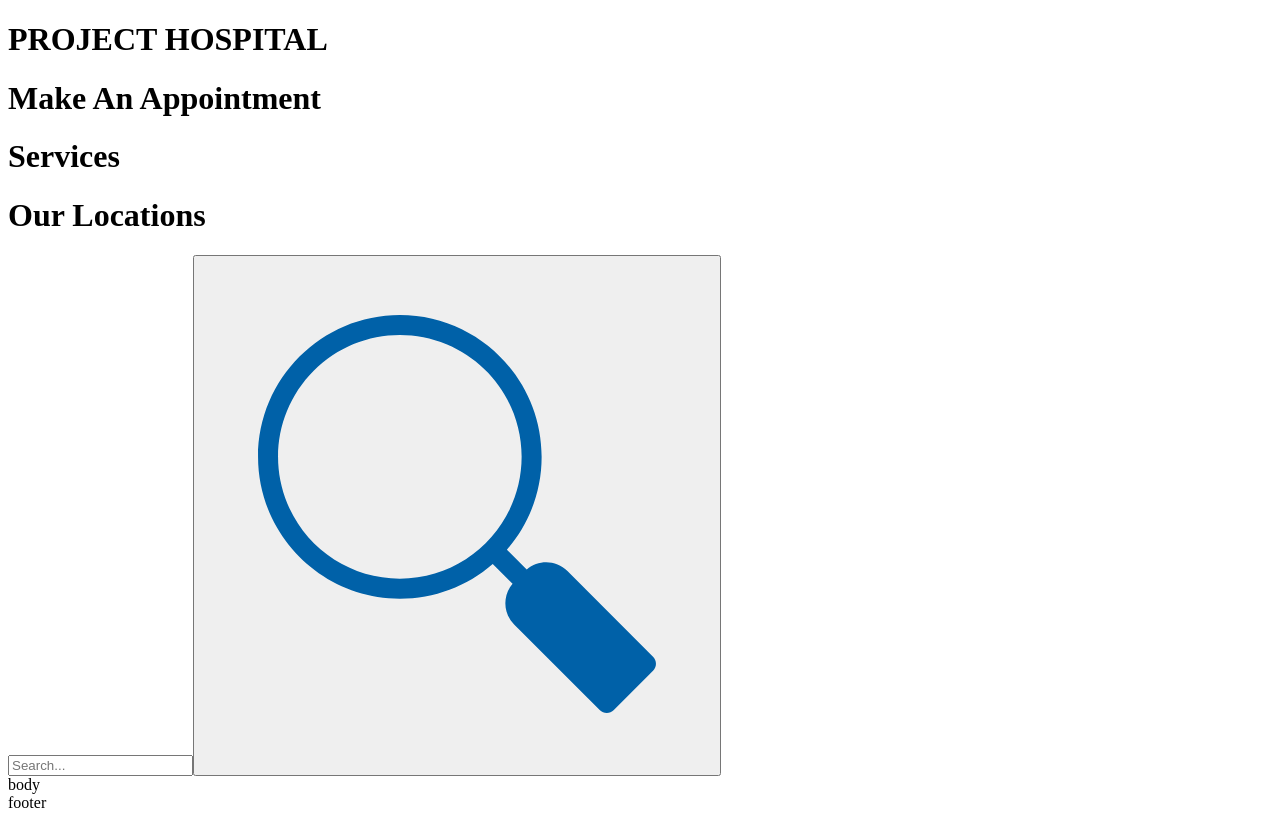
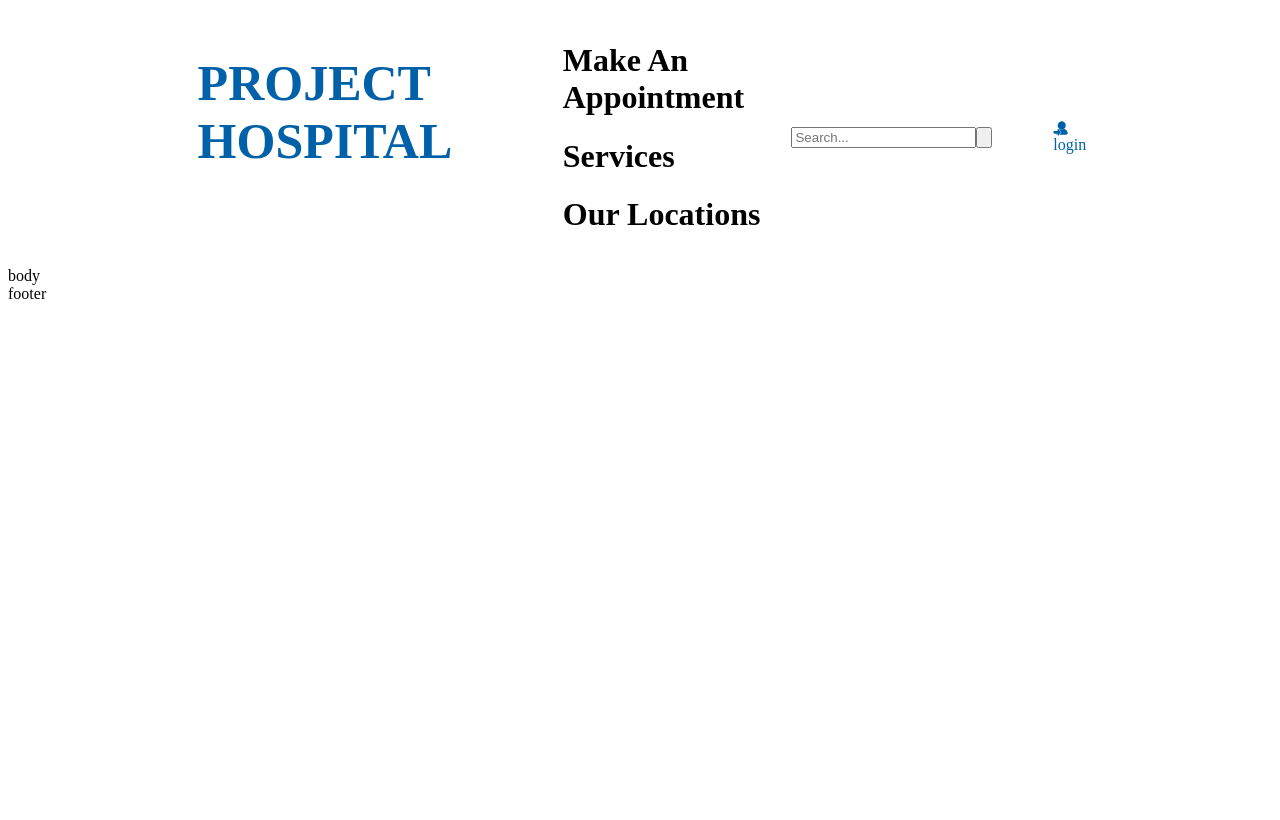
Before and after one commit to mrnguyener21/Hospital_Landing_Page_React, a React (Create React App) app: page / in a window 1280 px wide. Built offline with nearby package versions, Linux system fonts and the light colour scheme.

Commit message:
imported over navBar html tags from vanilla JS project and refactored for JSX

```diff
--- a/src/component/NavBar/NavBar.js
+++ b/src/component/NavBar/NavBar.js
@@ -3,18 +3,23 @@ import styles from './NavBar.module.css'
 const NavBar = ({navBarLinks, images:{magnifyingGlass, logIn, hamburgerMenu}}) => {
     console.log(navBarLinks)
     return (
-        <div className={styles.navBarContainer}>
+        <div className={styles.navBar}>
             <h1 className={styles.logo}>PROJECT HOSPITAL</h1>
 
             <div className={styles.navBarLinksContainer}>
-                {navBarLinks.map(link => <h1 className={styles.link}>{link}</h1>)}
+                {navBarLinks.map(navBarLink => <h1 className={styles.navBarLink}>{navBarLink}</h1>)}
             </div>
-
-            <div className={styles.searchContainer}>
-                <input type="text" placeholder="Search..." className={styles.searchBar}/>
-                <button type='button' className={styles.searchButton}>
-                    <img src = {magnifyingGlass} alt="magnifying Glass SVG" class='searchImage'/>
-                </button>
+            <div className={styles.searchAndLoginContainer}>
+                <div className={styles.searchContainer}>
+                    <input type="text" placeholder="Search..." className={styles.searchBar}/>
+                    <button type='button' className={styles.searchButton}>
+                        <img src = {magnifyingGlass} alt="magnifying Glass SVG" className={styles.searchImage}/>
+                    </button>
+                </div>
+                <div className={styles.logInContainer}>
+                    <img src={logIn} alt="logIn SVG" className={styles.logInImage}/>
+                    <div className={styles.logInText}>login</div>
+                </div>
             </div>
         </div>
     )
--- a/src/component/NavBar/NavBar.module.css
+++ b/src/component/NavBar/NavBar.module.css
@@ -1,10 +1,66 @@
-/* .navBarLinks{
-    border: solid;
-    display: flex;
-    justify-content: space-around;
+.navBar{
+    /* border:solid; */
+    padding: 1% 15%;
+    display:flex;
+    justify-content: space-between;
+}
+.logo{
+    color:#0061A8;
+    font-size: 50px;
 }
 
-.link{
-    border: solid;
+.searchAndLoginContainer{
+    width:45%;
+    display: flex;
+    flex-direction: row;
+    align-items: center;
+    justify-content: space-between;
+    color: #0061A8;
+}
+
+.navBarLink:hover{
+    cursor:pointer;
+}
+
+.searchContainer{
+    display: flex;
+    justify-content: space-evenly;
+    width:30%;
+}
+
+.searchButton{
+    width:15%;
+}
+
+.searchImage{
     border-color: blue;
-} */
+    width:100%;
+}
+
+.searchImage:hover{
+    cursor:pointer;
+}
+
+.logInContainer{
+    width:10%;
+    height: 100%;
+    display: flex;
+    align-items: flex-start;
+    flex-direction: column;
+    justify-content: center;
+}
+.logInImage{
+    width:50%
+}
+
+.logInImage:hover{
+    cursor:pointer;
+}
+
+.logInText:hover{
+    cursor:pointer;
+}
+
+.hamburgerMenu{
+    display: none;
+}
```
